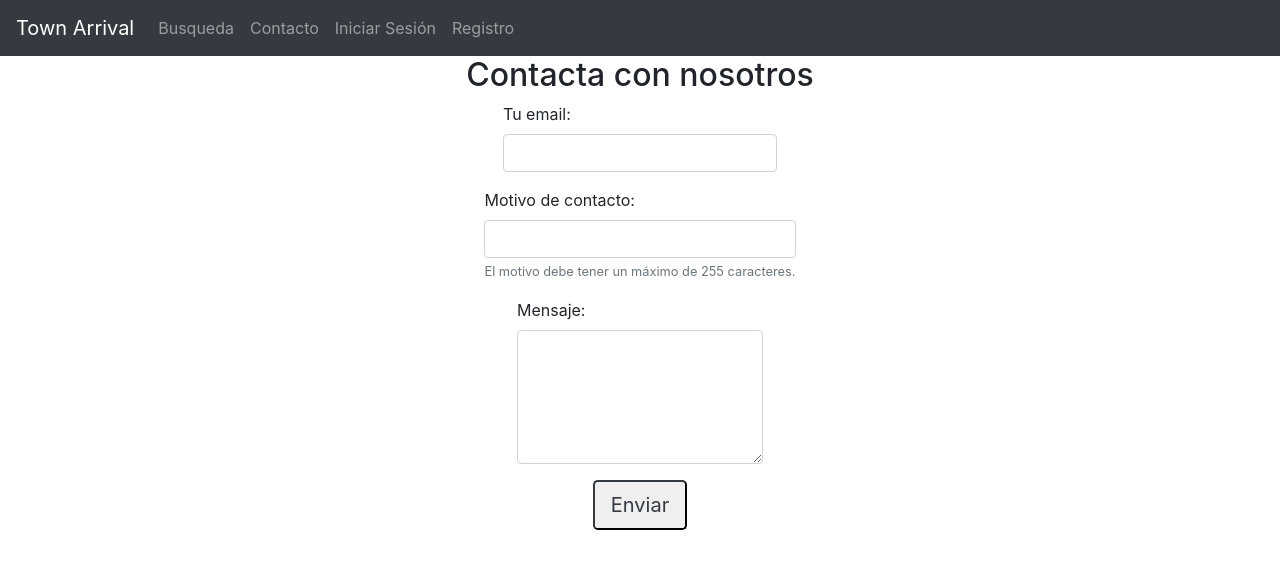
After one commit to JuanJoCasamitjana/town_arrival, a Django app: page /contacto/ in a window 1280 px wide. The commit adds this page. Shown: the top 569 px of the page. Run offline with Django 4.2, Linux system fonts and the light colour scheme; some libraries are stand-ins or nearby versions.

Commit message:
feat: Añadido página de contacto con su correspondiente funcionalidad.

```diff
--- /dev/null
+++ b/app/templates/contacto.html
@@ -0,0 +1,27 @@
+{% extends 'base.html' %}
+
+{% block content %}
+<div class="d-flex justify-content-center">
+  <div class="align-items-center">
+    <h2 class="text-center">Contacta con nosotros</h2>
+
+    <form class="d-flex flex-column align-items-center align-middle" method="post" action="{% url 'contacto' %}">
+        {% csrf_token %}
+        <div class="mb-3">
+          <label for="email" class="form-label">Tu email:</label>
+          <input type="email" class="form-control" id="email" name="email" required>
+        </div>
+        <div class="mb-3">
+          <label for="motivo" class="form-label">Motivo de contacto:</label>
+          <input type="text" class="form-control" id="motivo" name="motivo" maxlength="255" required>
+          <small class="form-text text-muted">El motivo debe tener un máximo de 255 caracteres.</small>
+        </div>
+        <div class="mb-3">
+          <label for="mensaje" class="form-label">Mensaje:</label>
+          <textarea class="form-control" id="mensaje" name="mensaje" rows="5" required></textarea>
+        </div>
+        <button class="btn-lg btn-outline-dark" type="submit">Enviar</button>
+      </form>
+  </div>
+</div>
+{% endblock %}
--- a/app/urls.py
+++ b/app/urls.py
@@ -19,5 +19,9 @@ urlpatterns = [
     path('ventasAdmin/', ad.vistaVentas, name='ventasAdmin'),
     path('gestionAdmin/', ad.vistaClientes, name='gestionAdmin'),
     path('info_casa/<int:casa_id>/', views.info_casa, name='info_casa'),
-
+    path('contacto/', views.contacto, name='contacto'),
+    path('formulario-contacto/', views.mostrar_formulario_contacto, name='mostrar_formulario_contacto'),
+    path('error-formulario/', views.pagina_de_error, name='pagina_de_error'),
+    path('exito-formulario/', views.pagina_de_exito, name='pagina_de_exito'),
+    path('inexistente/', views.pagina_inexistente, name='pagina_inexistente'),
 ]
--- a/app/views.py
+++ b/app/views.py
@@ -5,6 +5,10 @@ from django.db.models import Q
 import requests
 from .forms import CasaForm, ImageUploadForm, ComentarioForm
 from django.contrib.auth.decorators import login_required
+from django.core.mail import send_mail
+from django.conf import settings
+from django.http import HttpResponseRedirect
+from django.urls import reverse
 
 
 
@@ -104,3 +108,43 @@ def upload_image_to_external_service(image_file):
         print(f"Error al cargar la imagen: {e}")
 
     return None
+
+def mostrar_formulario_contacto(request):
+    return render(request, 'contacto.html')
+
+def contacto(request):
+    if request.method == 'POST':
+        email = request.POST.get('email', '')
+        motivo = request.POST.get('motivo', '')
+        mensaje = request.POST.get('mensaje', '')
+
+        asunto = f"Mensaje de contacto: {motivo}"
+        cuerpo_mensaje = f"Email: {email}\n\nMensaje: {mensaje}"
+
+        try:
+            send_mail(
+                asunto,
+                cuerpo_mensaje,
+                settings.EMAIL_HOST_USER,  # Remitente
+                [settings.EMAIL_HOST_USER],  # Se autoenvía el correo
+                fail_silently=False,
+            )
+            # Redirige a una página de éxito después de enviar el correo
+            return HttpResponseRedirect(reverse('pagina_de_exito'))
+        except Exception as e:
+            # Maneja errores en el envío del correo
+            print(f"Error al enviar el correo: {e}")
+            # En caso de error, redirige a una página de error
+            return HttpResponseRedirect(reverse('pagina_de_error'))
+
+    # Si el método no es POST, muestra el formulario nuevamente
+    return render(request, 'contacto.html')
+
+def pagina_de_exito(request):
+    return render(request, 'exito.html')
+
+def pagina_de_error(request):
+    return render(request, 'error.html')
+
+def pagina_inexistente(request):
+    return render(request, 'inexistente.html')
--- a/town_arrival/templates/base.html
+++ b/town_arrival/templates/base.html
@@ -13,6 +13,8 @@
 
             <ul class="navbar-nav">
                 <li class="nav-item"><a class="nav-link" href="{% url 'busqueda' %}">Busqueda</a></li>
+
+                <li class="nav-item"><a class="nav-link" href="{% url 'mostrar_formulario_contacto' %}">Contacto</a></li>
                 {% if user.is_authenticated %}
                     <li class="nav-item"><a class="nav-link" href="{% url 'update_profile' %}">Actualizar Perfil</a></li>
                     <li class="nav-item"><a class="nav-link" href="{% url 'logout' %}">Cerrar Sesión</a></li>
```
Also changed, not shown: app/templates/error.html (added, +9 -0 lines), app/templates/exito.html (added, +8 -0 lines), app/templates/inexistente.html (added, +8 -0 lines), town_arrival/settings.py (+7 -0 lines).
